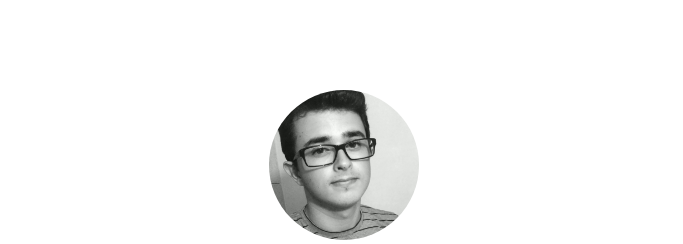
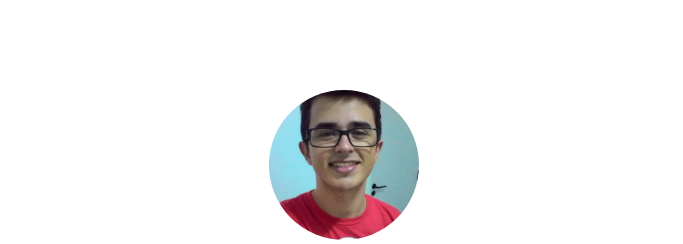
Before and after one commit to andersonfernandes/andersonfernandes.github.io, a plain HTML site: page index.html in a window 1280 px wide. Shown: the top 244 px of the page, without its empty margins (296-979 px from the left). Drawn offline with Linux system fonts and the light colour scheme.

Commit message:
Update profile picture
Signed-off-by: Anderson Fernandes <fernandesanderson14@gmail.com>

```diff
--- a/index.html
+++ b/index.html
@@ -12,7 +12,7 @@
 </head>
 <body>
   <div class="container">
-    <img class="profile-img" src="img/profile01.jpg" alt="Profile Image">
+    <img class="profile-img" src="img/profile03.jpg" alt="Profile Image">
     <h1>Anderson Fernandes</h1>
     <h2>Web Developer - Graduating in Computer Science</h2>
 
```
Also changed, not shown: img/profile03.jpg (added).
